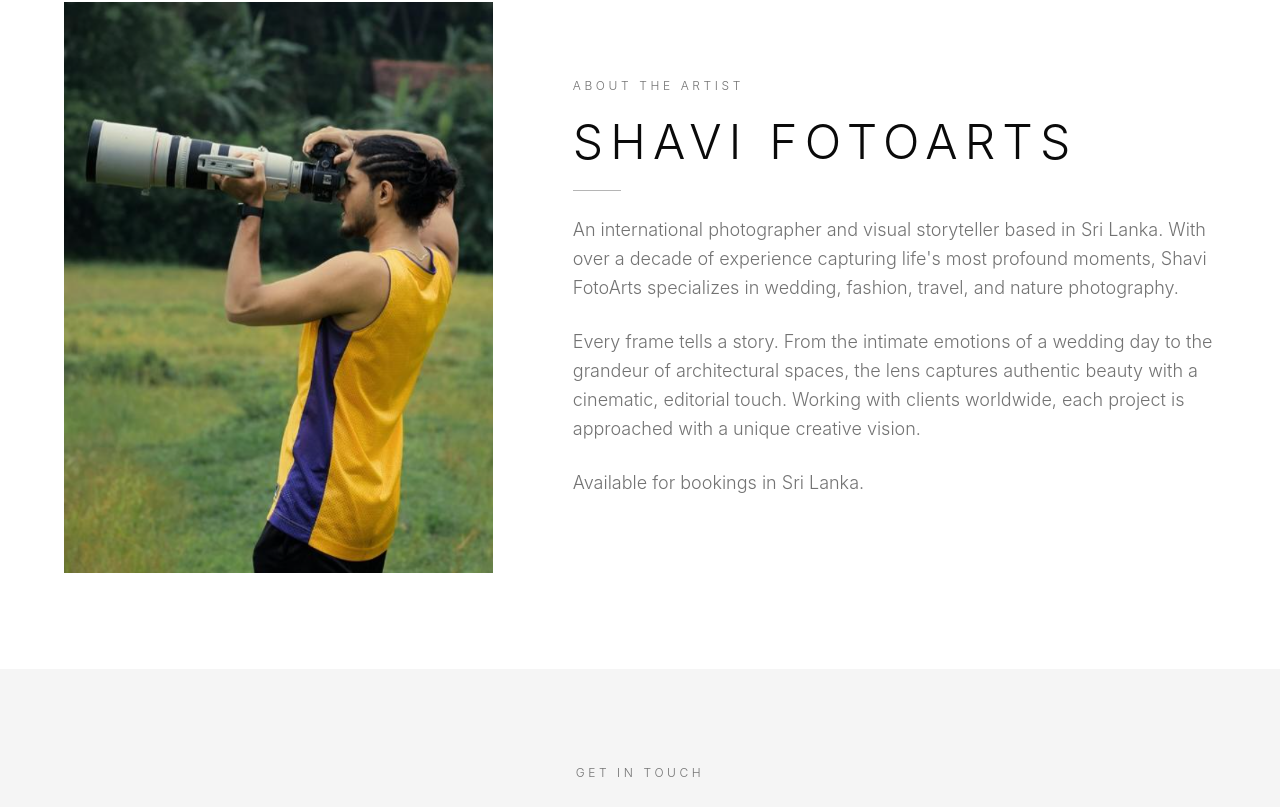
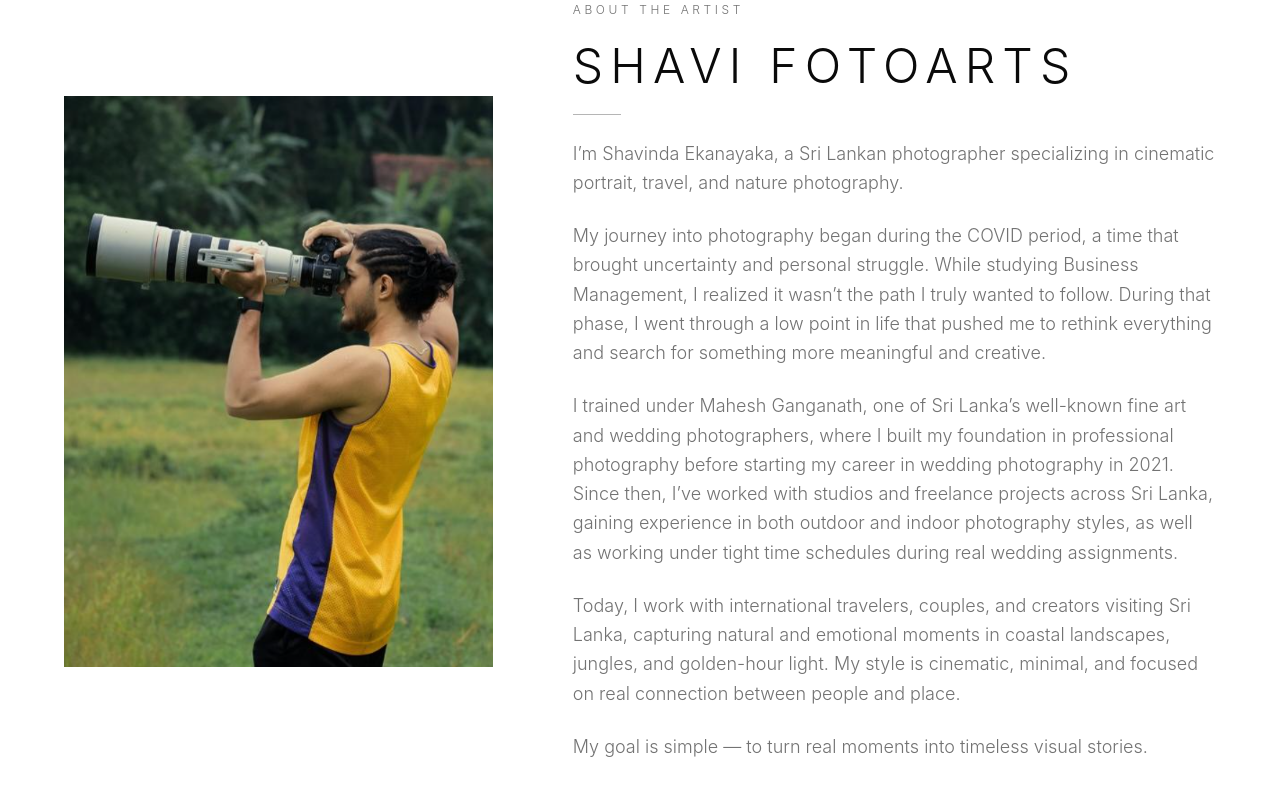
Before and after one commit to Isuru-Kottahachchi/Shavi-FotoArts, a Next.js app: page / in a window 1280 px wide. Shown: the part 5153-5960 px from the top of the page. Built offline with nearby package versions, Linux system fonts and the light colour scheme.

Commit message:
feat: update artist bio to reflect personal journey and photography style

```diff
--- a/components/about-section.tsx
+++ b/components/about-section.tsx
@@ -30,19 +30,19 @@ export function AboutSection() {
           </h2>
           <div className="w-12 h-px bg-foreground/30" />
           <p className="text-base md:text-lg leading-relaxed text-muted-foreground font-light">
-            An international photographer and visual storyteller based in Sri Lanka. With over a decade of experience capturing
-            life&apos;s most profound moments, Shavi FotoArts specializes in
-            wedding, fashion, travel, and nature photography.
+           I’m Shavinda Ekanayaka, a Sri Lankan photographer specializing in cinematic portrait, travel, and nature photography.
           </p>
           <p className="text-base md:text-lg leading-relaxed text-muted-foreground font-light">
-            Every frame tells a story. From the intimate emotions of a
-            wedding day to the grandeur of architectural spaces, the lens
-            captures authentic beauty with a cinematic, editorial touch.
-            Working with clients worldwide, each project is approached with
-            a unique creative vision.
+            My journey into photography began during the COVID period, a time that brought uncertainty and personal struggle. While studying Business Management, I realized it wasn’t the path I truly wanted to follow. During that phase, I went through a low point in life that pushed me to rethink everything and search for something more meaningful and creative.
           </p>
           <p className="text-base md:text-lg leading-relaxed text-muted-foreground font-light">
-            Available for bookings in Sri Lanka.
+            I trained under Mahesh Ganganath, one of Sri Lanka’s well-known fine art and wedding photographers, where I built my foundation in professional photography before starting my career in wedding photography in 2021. Since then, I’ve worked with studios and freelance projects across Sri Lanka, gaining experience in both outdoor and indoor photography styles, as well as working under tight time schedules during real wedding assignments.
+          </p>
+           <p className="text-base md:text-lg leading-relaxed text-muted-foreground font-light">
+            Today, I work with international travelers, couples, and creators visiting Sri Lanka, capturing natural and emotional moments in coastal landscapes, jungles, and golden-hour light. My style is cinematic, minimal, and focused on real connection between people and place.
+          </p>
+            <p className="text-base md:text-lg leading-relaxed text-muted-foreground font-light">
+            My goal is simple — to turn real moments into timeless visual stories.
           </p>
         </div>
       </div>
```
